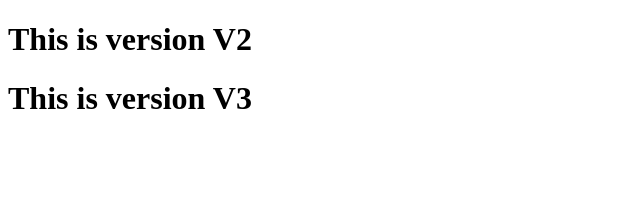
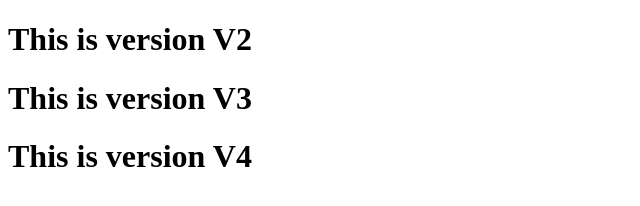
Before and after one commit to Harshita2806/MyRepo, a plain HTML site: page index.html in a window 1280 px wide. Shown: the whole page, without its empty margins (0-640 px from the left). Drawn offline with Linux system fonts and the light colour scheme.

Commit message:
This is my 4th Commit

```diff
--- a/index.html
+++ b/index.html
@@ -8,5 +8,6 @@
 <body>
     <h1>This is version V2</h1>
     <h1>This is version V3</h1>
+    <h1>This is version V4</h1>
 </body>
 </html>
```
